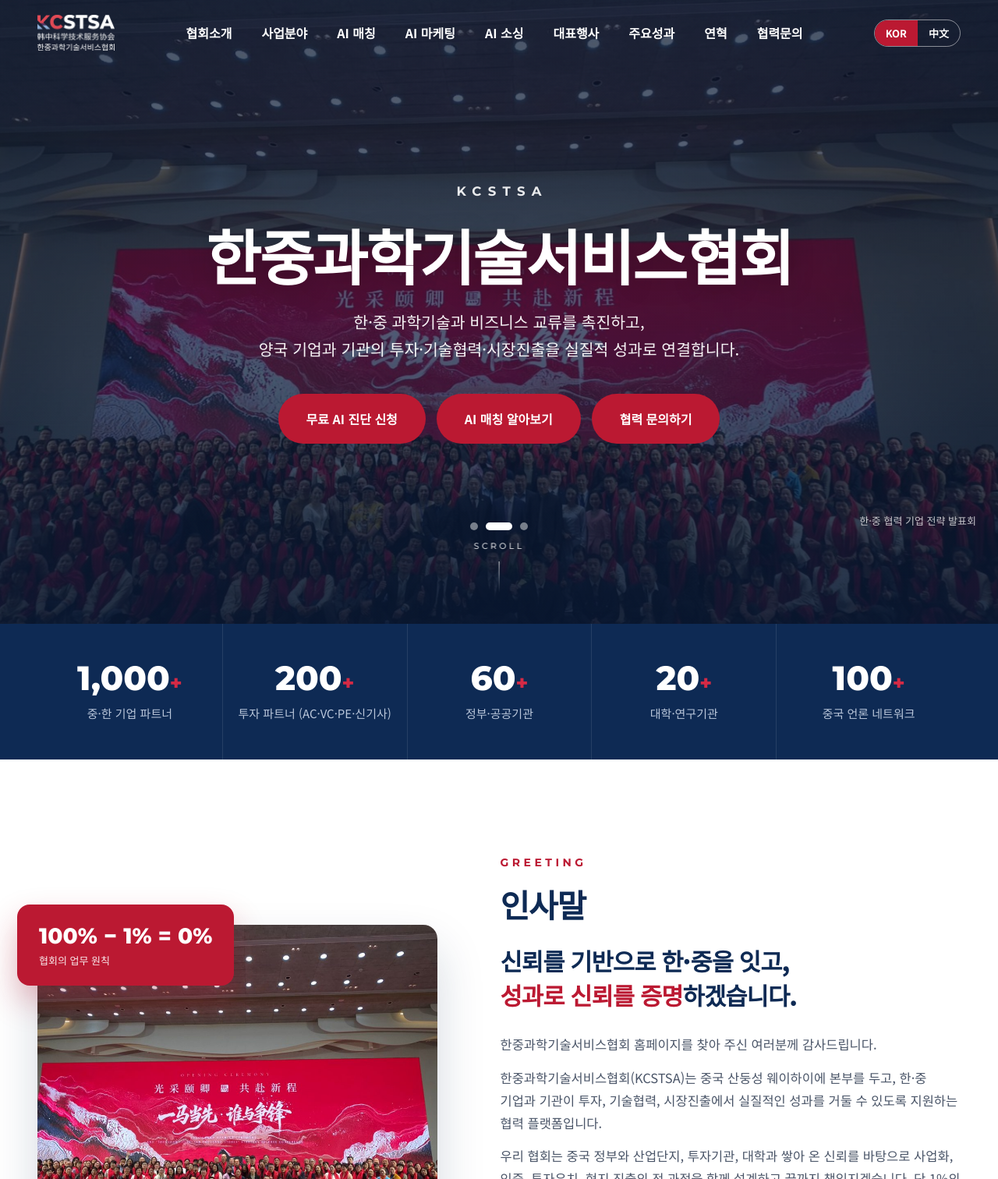
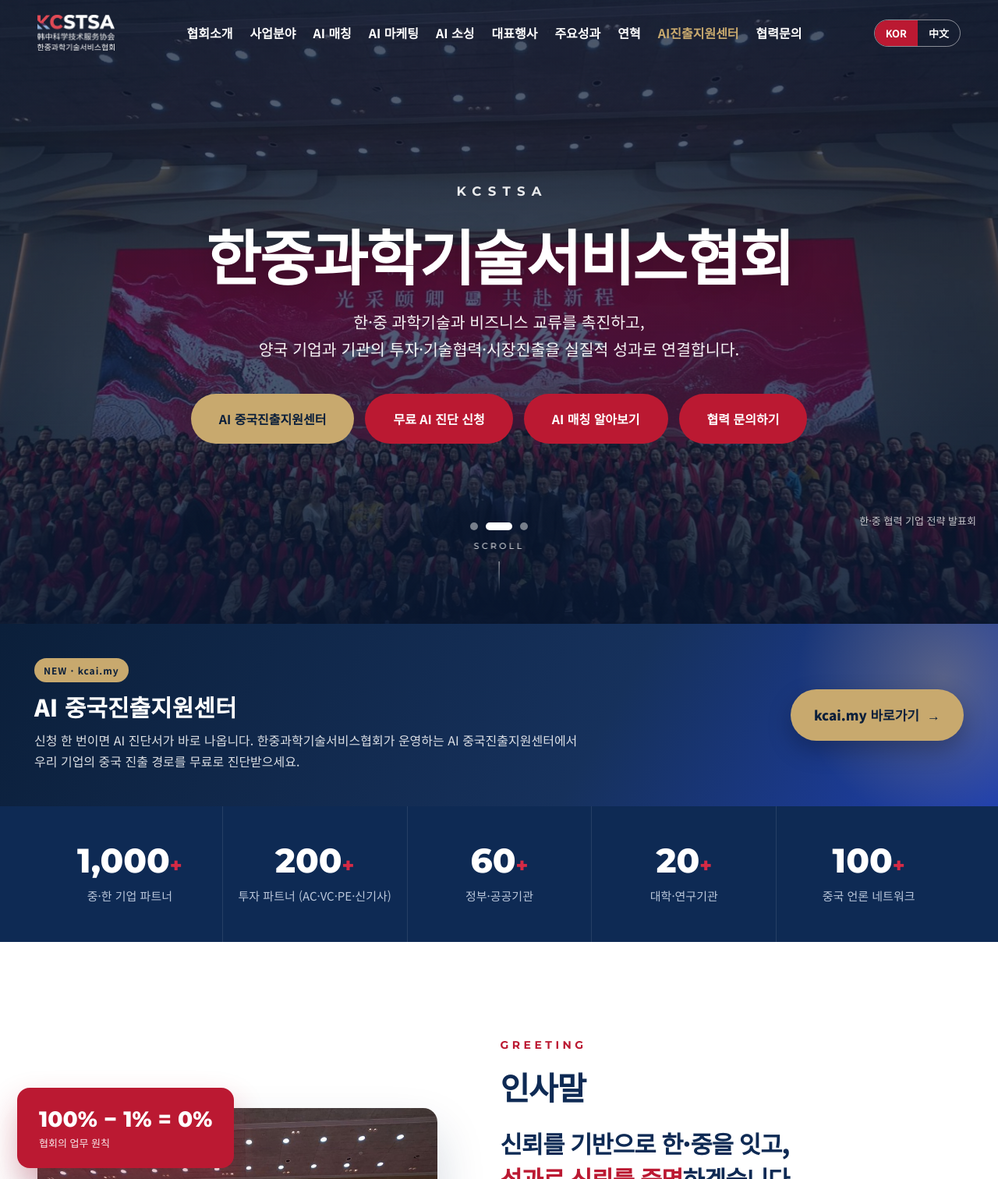
Before and after one commit to a93308688-cell/kcstsa-website, a plain HTML site: page index.html in a window 1280 px wide. Shown: the top 1512 px of the page at 78% size. Drawn offline with Linux system fonts and the light colour scheme; a web font is replaced by a local one.

Commit message:
Add files via upload

```diff
--- a/index.html
+++ b/index.html
@@ -377,6 +377,20 @@ footer{background:#0A1C3A;color:#8C9AB3;padding:60px 0 30px;font-size:14px}
 @media(max-width:1000px){.kc-steps{grid-template-columns:repeat(2,1fr)}.kc-cta{grid-template-columns:1fr;padding:32px 26px}}
 @media(max-width:600px){.kc-steps{grid-template-columns:1fr}.kc-band{grid-template-columns:1fr}.kc-band div{border-left:0;border-top:1px solid rgba(255,255,255,.1)}.kc-band div:first-child{border-top:0}}
 </style>
+<style id="kcai-link-css">
+.kcai-ctr{background:linear-gradient(120deg,#0B1F3A 0%,#16315C 60%,#1E3FAE 100%);color:#fff;padding:44px 0;position:relative;overflow:hidden}
+.kcai-ctr:before{content:"";position:absolute;right:-120px;top:-120px;width:380px;height:380px;border-radius:50%;background:radial-gradient(circle,rgba(200,169,110,.35),transparent 70%)}
+.kcai-ctr .kc-in{max-width:1240px;margin:0 auto;padding:0 24px;display:flex;align-items:center;justify-content:space-between;gap:28px;position:relative}
+.kcai-ctr .kc-tag{display:inline-block;font-size:12px;font-weight:700;letter-spacing:.08em;color:#0B1F3A;background:#C8A96E;padding:5px 12px;border-radius:30px;margin-bottom:12px}
+.kcai-ctr h2{font-size:30px;font-weight:800;margin:0 0 10px;line-height:1.3;color:#fff}
+.kcai-ctr p{font-size:16px;line-height:1.7;margin:0;color:rgba(255,255,255,.85);max-width:720px}
+.kcai-ctr .kc-btn{flex-shrink:0;display:inline-flex;align-items:center;gap:10px;background:#C8A96E;color:#0B1F3A;font-weight:800;font-size:17px;padding:18px 30px;border-radius:40px;text-decoration:none;box-shadow:0 12px 30px rgba(0,0,0,.25);transition:.25s}
+.kcai-ctr .kc-btn:hover{transform:translateY(-2px);background:#d9bd85}
+.kcai-nav{color:#C8A96E!important;font-weight:700!important}
+#nav a{white-space:nowrap}
+@media(min-width:1081px){#nav ul{gap:22px}}
+@media(max-width:860px){.kcai-ctr .kc-in{flex-direction:column;align-items:flex-start}.kcai-ctr h2{font-size:24px}}
+</style>
 </head>
 <body>
 
@@ -396,6 +410,7 @@ footer{background:#0A1C3A;color:#8C9AB3;padding:60px 0 30px;font-size:14px}
         <li><a href="#events"><span class="ko">대표행사</span><span class="zh">品牌活动</span></a></li>
         <li><a href="#results"><span class="ko">주요성과</span><span class="zh">合作成果</span></a></li>
         <li><a href="#history"><span class="ko">연혁</span><span class="zh">发展历程</span></a></li>
+        <li><a href="https://kcai.my" target="_blank" rel="noopener" class="kcai-nav"><span class="ko">AI진출지원센터</span><span class="zh">AI支援中心</span></a></li>
         <li><a href="#contact"><span class="ko">협력문의</span><span class="zh">合作咨询</span></a></li>
       </ul>
     </nav>
@@ -416,6 +431,7 @@ footer{background:#0A1C3A;color:#8C9AB3;padding:60px 0 30px;font-size:14px}
     <h1><span class="ko">한중과학기술서비스협회</span><span class="zh">韩中科学技术服务协会</span></h1>
     <p class="lead"><span class="ko">한·중 과학기술과 비즈니스 교류를 촉진하고,<br>양국 기업과 기관의 투자·기술협력·시장진출을 실질적 성과로 연결합니다.</span><span class="zh">促进中韩科技与商务交流，<br>将两国企业与机构的投资、技术合作与市场拓展转化为实际成果。</span></p>
     <div class="btns">
+      <a href="https://kcai.my" target="_blank" rel="noopener" class="btn btn-red" style="background:#C8A96E;color:#0B1F3A"><span class="ko">AI 중국진출지원센터</span><span class="zh">AI中国进入支援中心</span></a>
       <a href="https://app.formasty.com/f/pub_d22a5727009e46208de75fc083d6f1c1" target="_blank" rel="noopener" class="btn btn-red"><span class="ko">무료 AI 진단 신청</span><span class="zh">免费 AI 诊断（韩国企业）</span></a>
       <a href="#kcai" class="btn btn-red"><span class="ko">AI 매칭 알아보기</span><span class="zh">了解 AI 对接</span></a>
       <a href="#contact" class="btn btn-red"><span class="ko">협력 문의하기</span><span class="zh">合作咨询</span></a>
@@ -425,6 +441,19 @@ footer{background:#0A1C3A;color:#8C9AB3;padding:60px 0 30px;font-size:14px}
   <div class="cap" id="cap"></div>
   <div class="scroll">SCROLL<i></i></div>
 </section>
+
+<!-- KCAI AI 중국진출지원센터 연결 -->
+<section class="kcai-ctr" id="kcai-center">
+  <div class="kc-in">
+    <div>
+      <span class="kc-tag">NEW · kcai.my</span>
+      <h2><span class="ko">AI 중국진출지원센터</span><span class="zh">AI中国进入支援中心</span></h2>
+      <p><span class="ko">신청 한 번이면 AI 진단서가 바로 나옵니다. 한중과학기술서비스협회가 운영하는 AI 중국진출지원센터에서 우리 기업의 중국 진출 경로를 무료로 진단받으세요.</span><span class="zh">只需一次申请，即可立即获得AI诊断报告。欢迎通过中韩科学技术服务协会运营的AI中国进入支援中心，免费诊断贵企业进入中国的路径。</span></p>
+    </div>
+    <a class="kc-btn" href="https://kcai.my" target="_blank" rel="noopener"><span class="ko">kcai.my 바로가기</span><span class="zh">前往 kcai.my</span> &rarr;</a>
+  </div>
+</section>
+
 
 <!-- NUMBERS -->
 <section class="nums">
```
